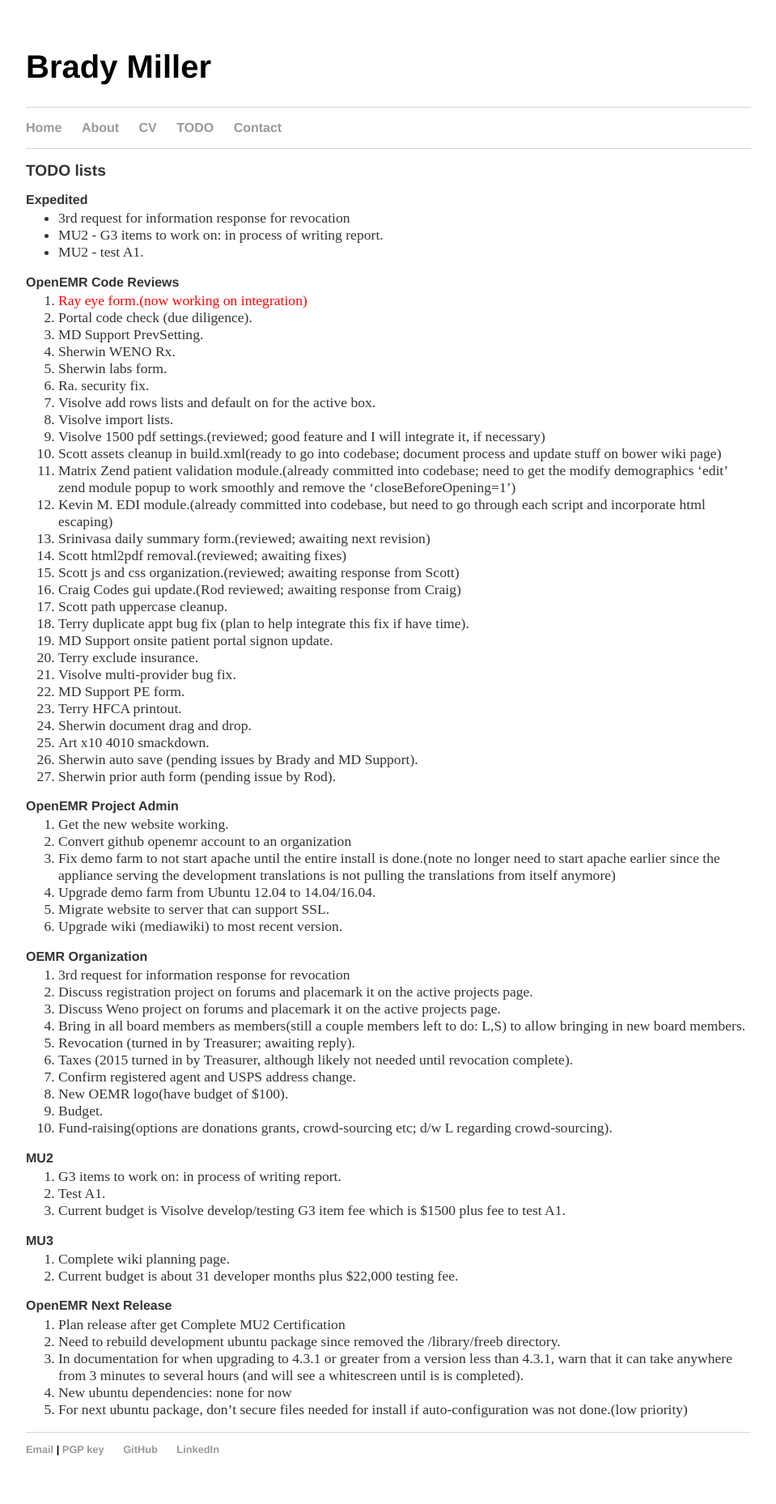
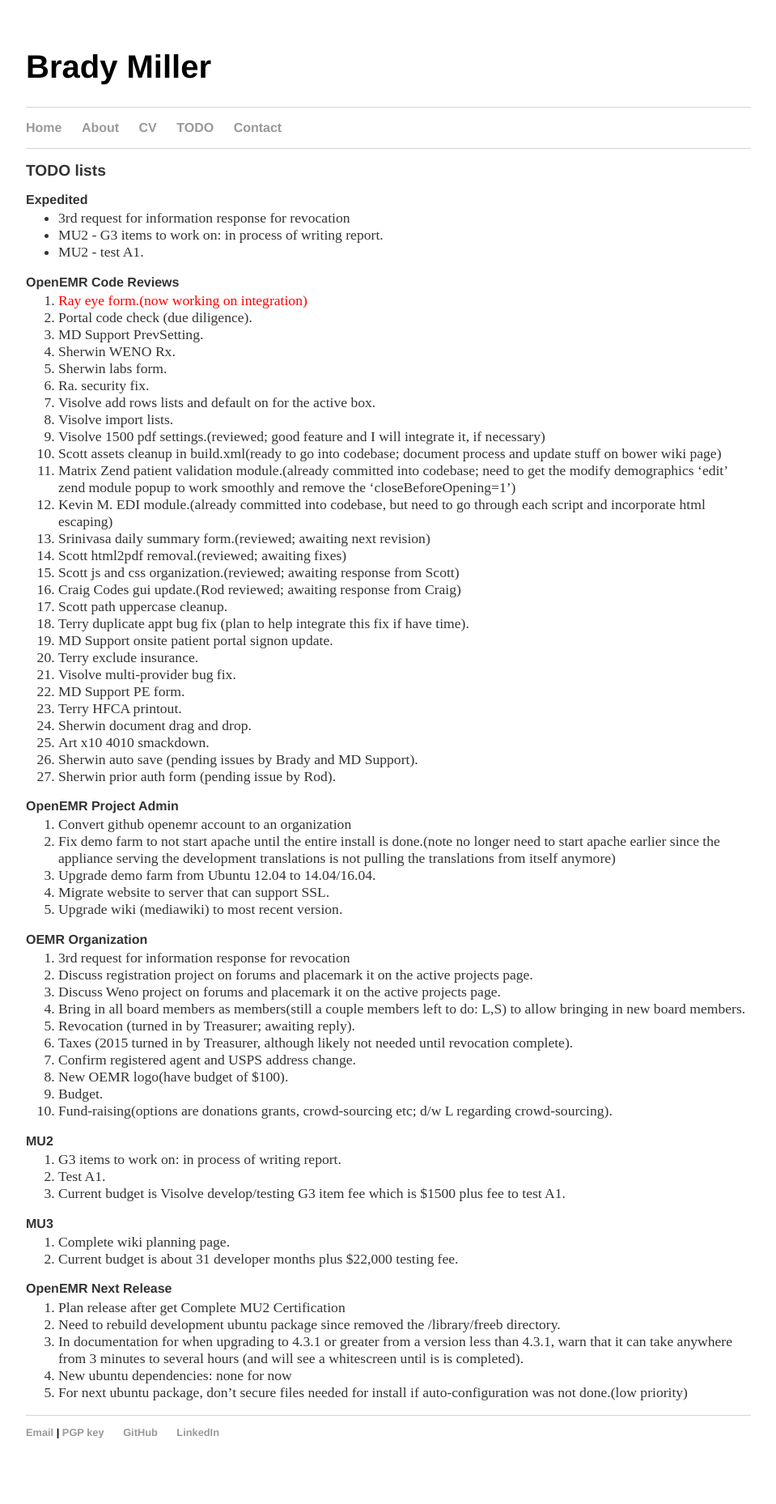
Before and after one commit to bradymiller/bradymiller.github.io, a Jekyll site: the page built from todo/index.md, in a window 1280 px wide. Shown: the whole page at 81% size, without its empty margins (160-1119 px from the left). Built offline with Jekyll 4.4.1, drawn with Linux system fonts in a browser that asks for light colours; after the commit the page ends 1837 px from its top, so only the background shows below that.

Commit message:
Update todo list

```diff
--- a/todo/index.md
+++ b/todo/index.md
@@ -38,7 +38,6 @@
 1. Sherwin prior auth form (pending issue by Rod).
 
 ### OpenEMR Project Admin
-1. Get the new website working.
 1. Convert github openemr account to an organization
 1. Fix demo farm to not start apache until the entire install is done.(note no longer need to start apache earlier since the appliance serving the development translations is not pulling the translations from itself anymore)
 1. Upgrade demo farm from Ubuntu 12.04 to 14.04/16.04.
```
